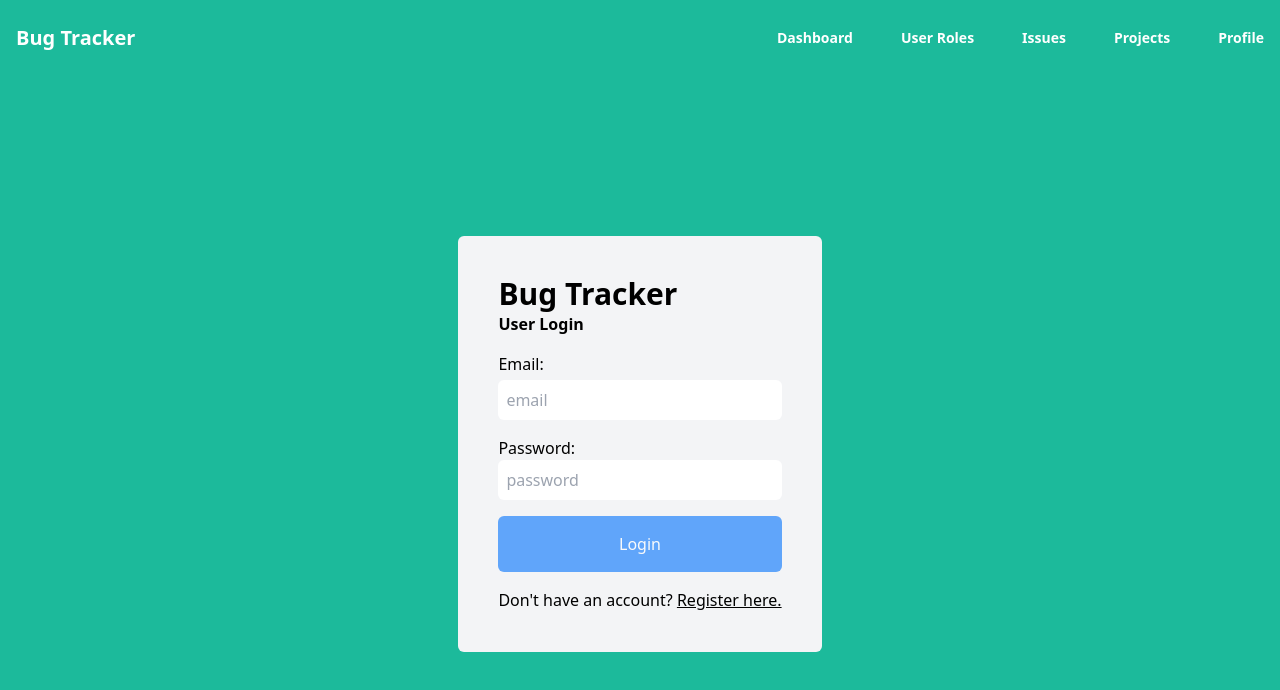
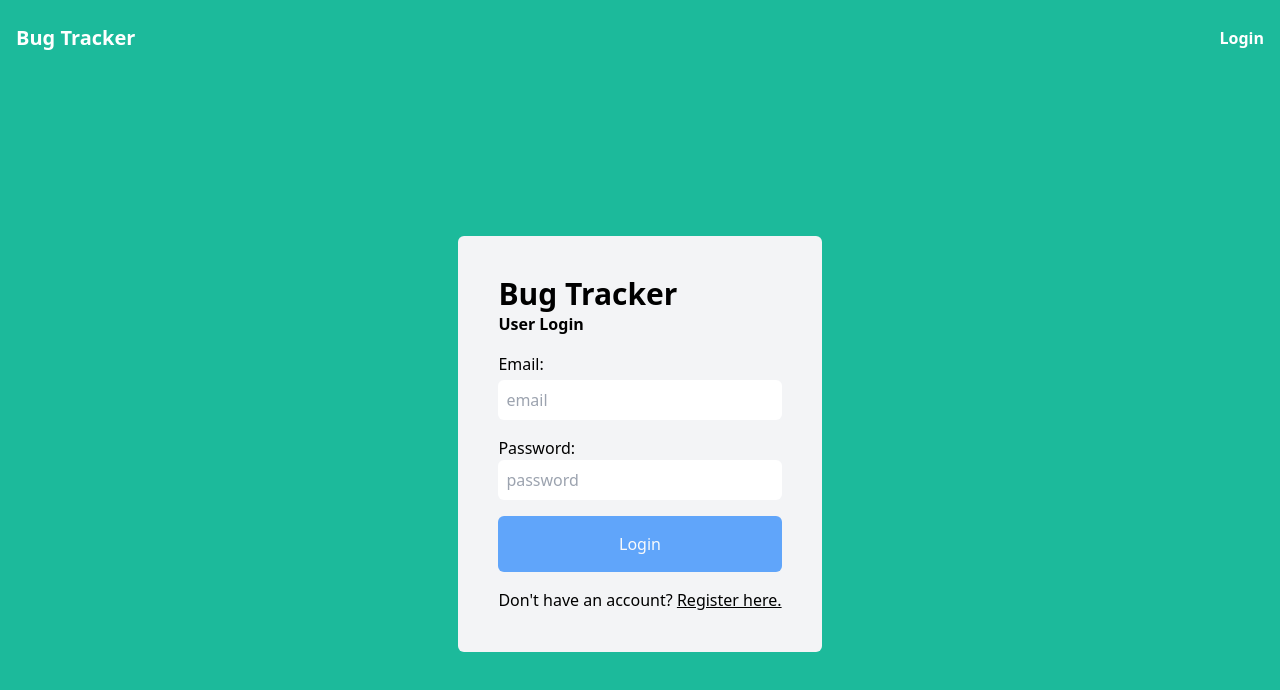
Before and after one commit to pn-code/bug-tracker, a Next.js app: page /login in a window 1280 px wide. Shown: the top 690 px of the page. Built offline with nearby package versions, Linux system fonts and the light colour scheme; no server answers.

Commit message:
Implementing User context in Navbar

```diff
--- a/src/components/Navbar.jsx
+++ b/src/components/Navbar.jsx
@@ -1,9 +1,11 @@
-import React, { useState } from "react";
+import React, { useContext, useState } from "react";
 import Link from "next/link";
 import { GiHamburgerMenu } from "react-icons/gi";
+import { useUserContext } from "@/contexts/UserContext";
 
 const Navbar = () => {
     const [openNavMenu, setOpenNavMenu] = useState(false);
+    const user = useUserContext();
 
     return (
         <nav className="flex justify-between px-4 py-6 bg-[#1cba9b] text-white font-semibold items-center">
@@ -11,16 +13,26 @@ const Navbar = () => {
                 <h1 className="text-xl">Bug Tracker</h1>
             </Link>
 
-            <button onClick={() => setOpenNavMenu(true)} className="sm:hidden">
+            {user && (
+                <button
+                    onClick={() => setOpenNavMenu(true)}
+                    className="sm:hidden"
+                >
                     <GiHamburgerMenu size={28} />
                 </button>
+            )}
+
+            {!user && <Link href="/login">Login</Link>}
 
             {/* Mobile NavMenu */}
-            {openNavMenu && (
+            {openNavMenu &&
+                user(
                     <div className="fixed bg-[#1cba9b] h-[100vh] w-full top-0 left-0 flex items-center justify-center">
                         <div className="w-[290px] flex flex-col mx-3 gap-12">
                             <section className="flex justify-between w-full">
-                            <h1 className="text-3xl font-bold">Bug Tracker</h1>
+                                <h1 className="text-3xl font-bold">
+                                    Bug Tracker
+                                </h1>
                                 <button
                                     onClick={() => setOpenNavMenu(false)}
                                     className="text-xl font-bold hover:bg-gray-50 hover:text-[#1cba9b] rounded-full px-3 py-1"
@@ -79,6 +91,7 @@ const Navbar = () => {
                     </div>
                 )}
 
+            {user && (
                 <ul className="gap-12 text-sm hidden sm:flex">
                     <Link href="/">Dashboard</Link>
                     <Link href="/roles">User Roles</Link>
@@ -86,6 +99,7 @@ const Navbar = () => {
                     <Link href="/projects">Projects</Link>
                     <Link href="/profile">Profile</Link>
                 </ul>
+            )}
         </nav>
     );
 };
```
Lines whose indentation alone changed are shown as unchanged.
